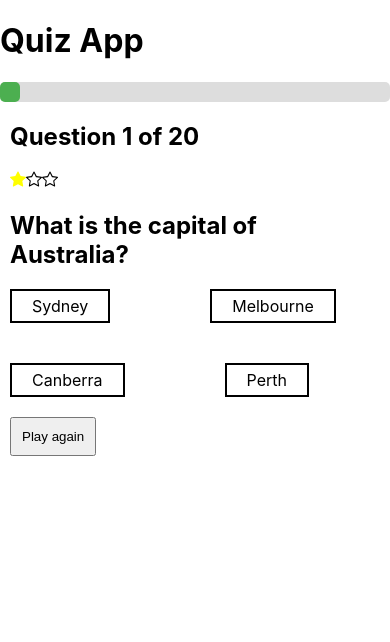
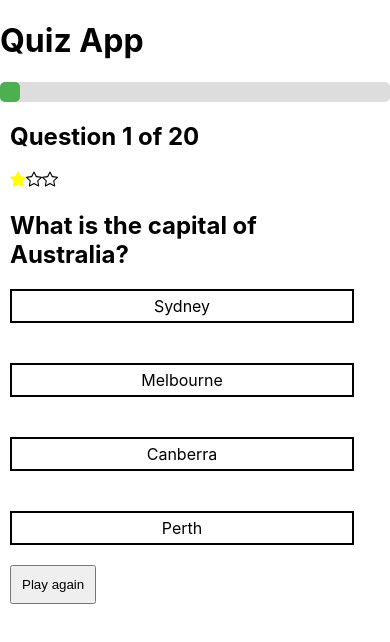
Before and after one commit to ravitripathi02/quiz, a React (Create React App) app: page / in a window 390 px wide. Shown: the top 642 px of the page. Built offline with nearby package versions, Linux system fonts and the light colour scheme.

Commit message:
Update App.css

```diff
--- a/src/App.css
+++ b/src/App.css
@@ -107,4 +107,20 @@
     padding-left:10px;
     padding-right:10ox;
   }
+  .options{
+    flex-direction: column;
+    gap: 40px
+  }
+  .option-b, .option-t {
+    display: flex;
+    flex-direction: column;
+    gap: 40px;
+  }
+  .option {
+    border: 2px solid #000;
+    cursor: pointer;
+    padding: 5px 20px;
+    text-align: center;
+    width: 300px;
 }
+}
```
